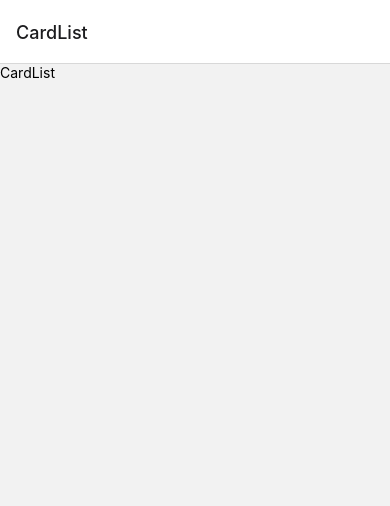
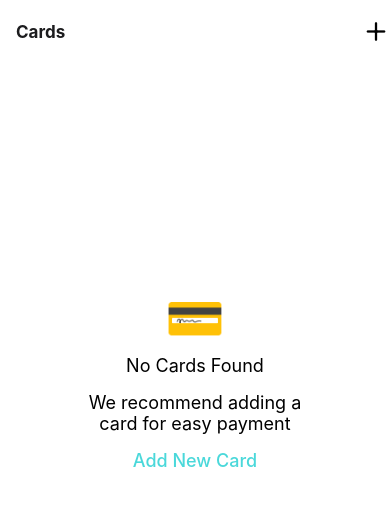
Before and after one commit to htetaungkhant/wegowhereFrontendTask, a React Native app: screen / in a window 390 px wide. Shown: the top 506 px of the page. Built offline with nearby package versions, Linux system fonts and the light colour scheme.

Commit message:
finished CardList's screen UI

```diff
--- a/App.tsx
+++ b/App.tsx
@@ -4,6 +4,8 @@ import { createNativeStackNavigator } from '@react-navigation/native-stack';
 import { Provider } from 'react-redux';
 
 // import from local files
+import { AddCardButton } from '@/components/Button';
+import { defaultStyles } from '@/constants/styles';
 import { AddCardScreen } from '@/screens/AddCard';
 import { CardListScreen } from '@/screens/CardList';
 import { FailScreen } from "@/screens/Fail";
@@ -17,10 +19,39 @@ export default function App() {
 		<Provider store={store}>
 			<NavigationContainer>
 				<Stack.Navigator initialRouteName="CardList">
-					<Stack.Screen name="AddCard" component={AddCardScreen} />
-					<Stack.Screen name="CardList" component={CardListScreen} />
-					<Stack.Screen name="Success" component={SuccessScreen} />
-					<Stack.Screen name="Fail" component={FailScreen} />
+					<Stack.Screen
+						name="AddCard"
+						component={AddCardScreen}
+						options={{
+							title: '',
+							headerShadowVisible: false,
+							headerTitleStyle: defaultStyles.headerTitleStyle,
+						}}
+					/>
+					<Stack.Screen
+						name="CardList"
+						component={CardListScreen}
+						options={{
+							title: 'Cards',
+							headerShadowVisible: false,
+							headerTitleStyle: defaultStyles.headerTitleStyle,
+							headerRight: () => <AddCardButton />,
+						}}
+					/>
+					<Stack.Screen
+						name="Success"
+						component={SuccessScreen}
+						options={{
+							headerShown: false,
+						}}
+					/>
+					<Stack.Screen
+						name="Fail"
+						component={FailScreen}
+						options={{
+							headerShown: false,
+						}}
+					/>
 				</Stack.Navigator>
 			</NavigationContainer>
 		</Provider>
--- a/components/Button/index.tsx
+++ b/components/Button/index.tsx
@@ -0,0 +1,38 @@
+import FeatherIcons from '@expo/vector-icons/Feather';
+import { useNavigation } from "@react-navigation/native";
+import React from "react";
+import { StyleSheet, Text, TouchableOpacity } from "react-native";
+
+import Colors from "@/constants/colors";
+import { AddCardButtonProps, LinkButtonProps } from "@/types";
+
+export const LinkButton: React.FC<LinkButtonProps> = ({ title, href }) => {
+    const navigation = useNavigation();
+
+    return (
+        <TouchableOpacity onPress={() => navigation.navigate(href as never)}>
+            <Text style={styles.linkButton}>{title}</Text>
+        </TouchableOpacity>
+    );
+}
+
+export const AddCardButton: React.FC<AddCardButtonProps> = ({}) => {
+    const navigation = useNavigation();
+
+    return (
+        <TouchableOpacity onPress={() => navigation.navigate('AddCard' as never)}>
+            <Text style={styles.addCardButton}>
+                <FeatherIcons name="plus" size={28} />
+            </Text>
+        </TouchableOpacity>
+    );
+}
+
+const styles = StyleSheet.create({
+    linkButton: {
+        fontSize: 18,
+        fontWeight: '500',
+        color: Colors.primary
+    },
+    addCardButton: {}
+})
--- a/constants/styles/index.tsx
+++ b/constants/styles/index.tsx
@@ -6,10 +6,11 @@ export const defaultStyles = StyleSheet.create({
   container: {
     flex: 1,
     backgroundColor: Colors.background,
-    padding: 16,
+    paddingVertical: 16,
+    paddingHorizontal: 24,
   },
-  header: {
-    fontSize: 40,
+  headerTitleStyle: {
+    fontSize: 17,
     fontWeight: '700',
   },
   block: {
--- a/screens/CardList/index.tsx
+++ b/screens/CardList/index.tsx
@@ -1,9 +1,39 @@
-import { Text, View } from 'react-native'
+import { StyleSheet, Text, View } from 'react-native';
+
+import { LinkButton } from '@/components/Button';
+import { defaultStyles } from '@/constants/styles';
 
 export function CardListScreen() {
     return (
-        <View>
-            <Text>CardList</Text>
+        <View style={{ ...defaultStyles.container, ...styles.container }}>
+            <View style={styles.emptyCardContainer}>
+                <Text style={styles.cardIconText}>💳</Text>
+                <Text style={{ ...styles.infoText, marginTop: -8 }}>No Cards Found</Text>
+                <Text style={styles.infoText}>We recommend adding a card for easy payment</Text>
+                <LinkButton title="Add New Card" href="AddCard" />
+            </View>
         </View>
     )
 }
+
+const styles = StyleSheet.create({
+    container: {
+        justifyContent: 'center',
+        alignItems: 'center',
+    },
+    emptyCardContainer: {
+        marginTop: -150,
+        width: '65%',
+        justifyContent: 'center',
+        alignItems: 'center',
+        rowGap: 16,
+    },
+    cardIconText: {
+        fontSize: 48,
+    },
+    infoText: {
+        fontSize: 18,
+        fontWeight: '400',
+        textAlign: 'center',
+    },
+})
```
Also changed, not shown: types/index.ts (+7 -0 lines).
